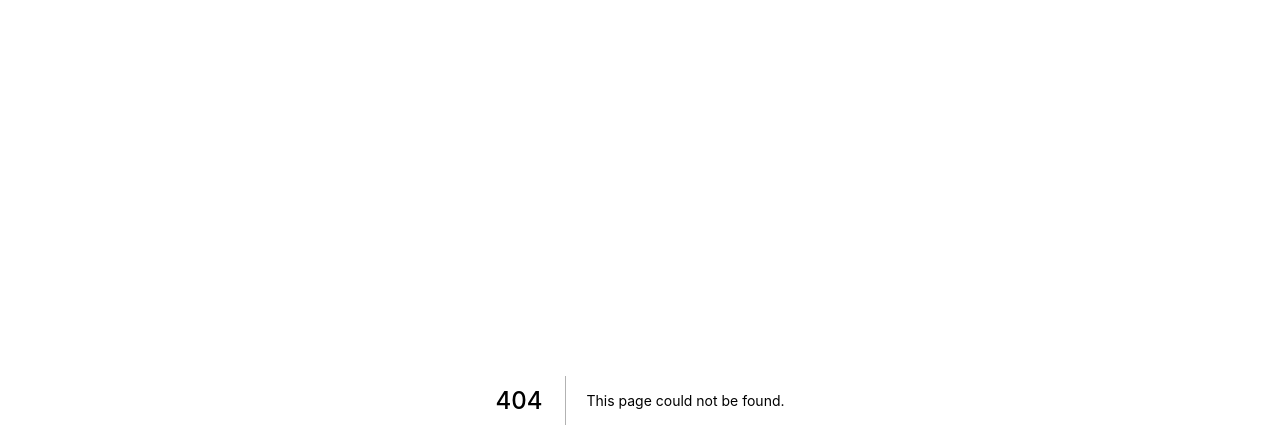
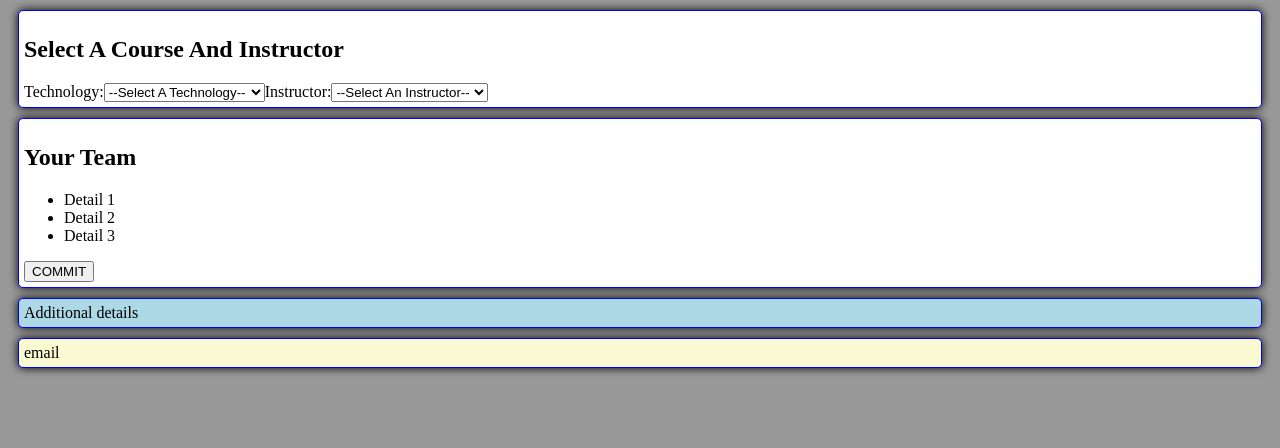
Before and after one commit to RVTR-StagingRemote/Staging-Project-Front-End, a Next.js app in the folder client-portal-front-end/: page /order/course in a window 1280 px wide. Before the commit this address had no page. Shown: the top 448 px of the page. Built offline with nearby package versions, Linux system fonts and the light colour scheme.

Commit message:
Adds order course page 📃

```diff
--- /dev/null
+++ b/client-portal-front-end/components/orders/OrderForm.tsx
@@ -0,0 +1,95 @@
+import React, { FunctionComponent, useState } from "react";
+import styles from "../../styles/orders/OrderForm.module.scss";
+
+interface OrderFormData {
+  technology: string;
+  instructor: string;
+}
+
+/**
+ * For now, this component will serve as the UI that a user will interact with to select a course and submit it for purchase on the order/course page.
+ */
+const OrderForm: FunctionComponent = () => {
+  // Setup the state that will act as our input values.  This data is what will be submitted when a user makes the comfirmation.
+  const [formData, setFormData] = useState<OrderFormData>({
+    technology: "",
+    instructor: "",
+  });
+
+  /**
+   * This event is fired whenever a form field input value updates.  The formData state updates depending on which input field was changed.
+   * @param e Change event object which allows the extraction of form data once the event is fired
+   */
+  const handleChange = (
+    e: React.ChangeEvent<HTMLSelectElement> // for input fields like textarea you can union the HTMLInputElement type
+  ) => {
+    const value = e.target.value; // The value of the option
+    const name = e.target.name as keyof OrderFormData; // the name of the input field that was changed
+    if (value === "") return; // ignore irrelavent values
+
+    // assigment destructuring, use the original values of our state and overwrite the
+    // formData property with the input field value that was just changed
+    setFormData({ ...formData, [name]: value });
+  };
+
+  const onSubmit = (e: React.MouseEvent) => {
+    // TODO: setup logic to validate and submit data for purchase
+    alert(
+      `Course details: \nTech => ${formData.technology} \nInstructor => ${formData.instructor}`
+    );
+  };
+
+  return (
+    <div className={styles.container}>
+      <div>
+        <h2>Select A Course And Instructor</h2>
+        <form>
+          <label>
+            Technology:
+            <select
+              name="technology"
+              id="tech-select"
+              value={formData.technology}
+              onChange={handleChange}
+            >
+              {/* TODO: fetch technologies from backend */}
+              <option value="">--Select A Technology--</option>
+              <option value="net">.NET</option>
+              <option value="java">Java</option>
+            </select>
+          </label>
+          <label>
+            Instructor:
+            <select
+              name="instructor"
+              id="instructor-select"
+              value={formData.instructor}
+              onChange={handleChange}
+            >
+              <option value="">--Select An Instructor--</option>
+              <option value="john-doe">John Doe</option>
+              <option value="jane-doe">Jane Doe</option>
+            </select>
+          </label>
+        </form>
+      </div>
+      <div>
+        <div>
+          <h2>Your Team</h2>
+          <ul>
+            <li>Detail 1</li>
+            <li>Detail 2</li>
+            <li>Detail 3</li>
+          </ul>
+        </div>
+        <div>
+          <button onClick={onSubmit}>COMMIT</button>
+        </div>
+      </div>
+      <div className={styles["details-box"]}>Additional details</div>
+      <div className={styles["email-box"]}>email</div>
+    </div>
+  );
+};
+
+export default OrderForm;
--- /dev/null
+++ b/client-portal-front-end/pages/order/course.tsx
@@ -0,0 +1,12 @@
+import { NextPage } from "next";
+import OrderForm from "../../components/orders/OrderForm";
+
+const OrderCoursePage: NextPage = () => {
+  return (
+    <div>
+      <OrderForm />
+    </div>
+  );
+};
+
+export default OrderCoursePage;
--- /dev/null
+++ b/client-portal-front-end/styles/orders/OrderForm.module.scss
@@ -0,0 +1,30 @@
+.container {
+  .drop-down-container {
+    // select-input field styling could go here
+  }
+
+  & > div {
+    margin: 10px;
+    padding: 5px;
+    background-color: white;
+    border-radius: 5px;
+    border: 1px solid blue;
+    box-shadow: 0 0 10px black;
+  }
+
+  .form-box {
+    background-color: lightblue;
+  }
+
+  .commit-box {
+    background-color: lightblue;
+  }
+
+  .details-box {
+    background-color: lightblue;
+  }
+
+  .email-box {
+    background-color: lightgoldenrodyellow;
+  }
+}
```
